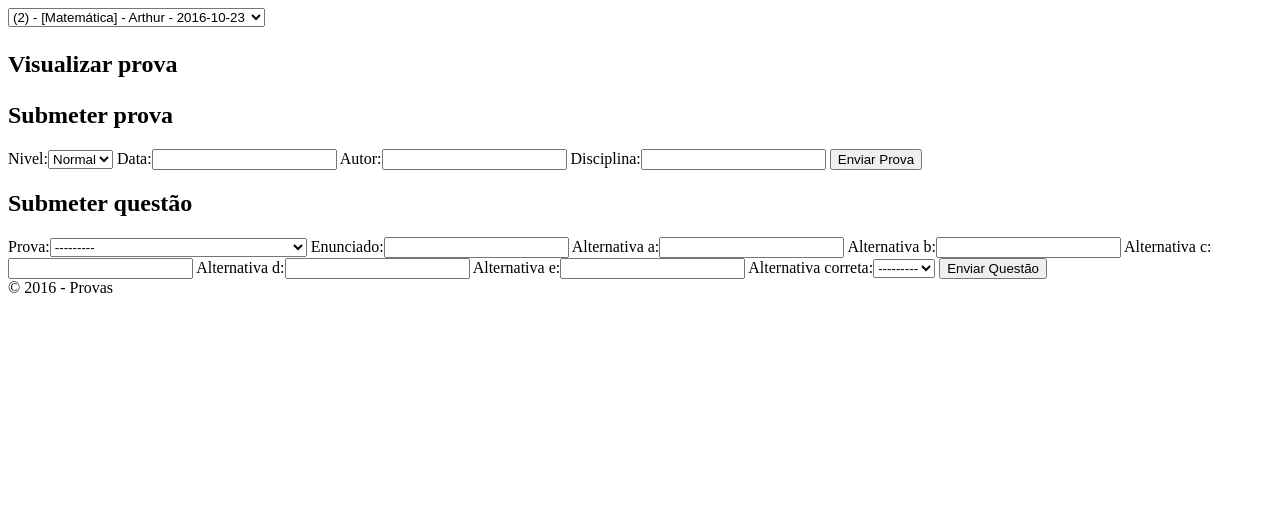
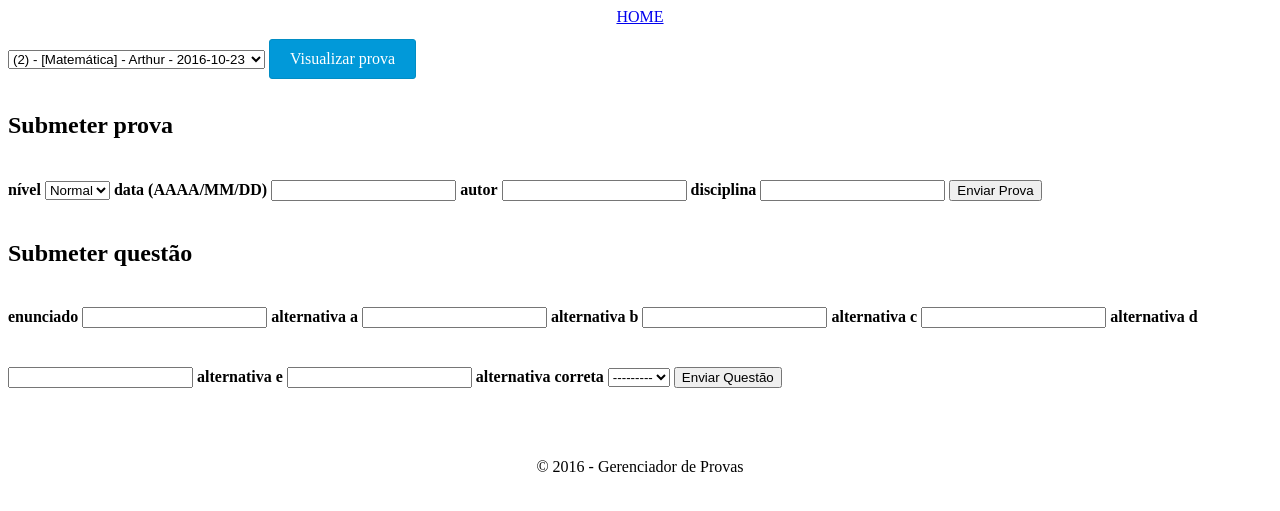
Before and after one commit to fsdude/pweb-3bim, a Django app: page /add in a window 1280 px wide. Shown: the top 511 px of the page. Run offline with Django 3.2, Linux system fonts and the light colour scheme; data comes from the database, SQL or seed files in the repository.

Commit message:
sem css mesmo

```diff
--- a/pweb/provas/static/css/style.css
+++ b/pweb/provas/static/css/style.css
@@ -0,0 +1,37 @@
+#navbar {
+	width: 100%;
+	text-align: center;
+}
+
+.footer {
+	padding-top: 50px;
+	text-align: center;
+}
+
+h2 {
+	text-align: left;
+}
+
+.form {
+	display: inline-block;
+}
+
+h4 {
+	display: inline-block;
+}
+
+#select_prova {
+	display: inline-block;
+}
+
+.button {
+  display: inline-block;
+  box-sizing: content-box;
+  cursor: pointer;
+  padding: 10px 20px;
+  border: 1px solid #018dc4;
+  border-radius: 3px;
+  font: normal 16px/normal "Times New Roman", Times, serif;
+  color: white;
+  background: #0199d9;
+}
--- a/pweb/provas/templates/provas/base.html
+++ b/pweb/provas/templates/provas/base.html
@@ -1,8 +1,11 @@
 <!DOCTYPE html>
 
 <html lang="pt-br">
+{% load static %}
 <head>
     <meta charset="UTF-8" />
+    <link rel="stylesheet" type="text/css" href="{% static 'css/style.css' %}">
+
     <title>{% block title %}{% endblock %}</title>
 
     <script type="text/javascript">
@@ -10,12 +13,16 @@
     </script>
 </head>
 <body>
+    <div id="navbar">
+        <a href="/add">HOME</a>
+    </div>
+
     <div class="content">
     {% block content %}{% endblock %}
     </div>
 
     <footer class="footer">
-        <span>&copy; 2016 - Provas</span>
+        <span>&copy; 2016 - Gerenciador de Provas</span>
     </footer>
 </body>
 </html>
--- a/pweb/provas/templates/provas/submeter.html
+++ b/pweb/provas/templates/provas/submeter.html
@@ -38,17 +38,38 @@
 				<option value="{{ prova.id }}">{{ prova }}</option>
 			{% endfor %}
 		</select>
-		<h2><p id="prova_search" value=1 onclick="redirect()">Visualizar prova</p></h2>
+		<h2 class="button" id="prova_search" value=1 onclick="redirect()">Visualizar prova</h2>
 
 		<h2>Submeter prova</h2>
-		<form action="{% url 'prova' %}" method="post">{% csrf_token %}
-		  {{ prova_form }}
+		<form class="form" action="{% url 'prova' %}" method="post">{% csrf_token %}
+		  <h4>nível</h4>
+		  {{ prova_form.nivel }}
+		  <h4>data (AAAA/MM/DD)</h4>
+		  {{ prova_form.data }}
+		  <h4>autor</h4>
+		  {{ prova_form.autor }}
+		  <h4>disciplina</h4>
+		  {{ prova_form.disciplina }}
 		  <input type="submit" value="Enviar Prova">
 		</form>
 
 		<h2>Submeter questão</h2>
-		<form action="{% url 'questao' %}" method="post">{% csrf_token %}
-		  {{ questao_form }}
+		<form class="form" action="{% url 'questao' %}" method="post">{% csrf_token %}
+			<h4>enunciado</h4>
+		  	{{ questao_form.enunciado }}
+		  	<h4>alternativa a</h4>
+		  	{{ questao_form.alternativa_a }}
+		  	<h4>alternativa b</h4>
+		  	{{ questao_form.alternativa_b }}
+		  	<h4>alternativa c</h4>
+		  	{{ questao_form.alternativa_c }}
+		  	<h4>alternativa d</h4>
+		  	{{ questao_form.alternativa_d }}
+		  	<h4>alternativa e</h4>
+		  	{{ questao_form.alternativa_e }}
+		  	<h4>alternativa correta</h4>
+		  	{{ questao_form.alternativa_correta }}
+
 		  <input type="submit" value="Enviar Questão">
 		</form>
 	{% endif %}
--- a/pweb/provas/templates/provas/visualizar_prova.html
+++ b/pweb/provas/templates/provas/visualizar_prova.html
@@ -27,5 +27,5 @@
 	{% endfor %}
 	</ol>
 
-	<h2><p onclick="redirect()">Responder prova</p></h2>
+	<h2 class="button" onclick="redirect()">Responder prova</h2>
 {% endblock %}
--- a/pweb/provas/views.py
+++ b/pweb/provas/views.py
@@ -36,6 +36,7 @@ class ResponderProvaFormView(TemplateView):
 		success = self.success
 		context = {
 			'provas': provas,
+			'questoes': questoes,
 			'acertos': acertos,
 			'total': total,
 			'success': success,
@@ -46,23 +47,24 @@ class ResponderProvaFormView(TemplateView):
 	def get(self, request, *args, **kwargs):
 		provas = Prova.objects.get(id=self.kwargs['id'])
 		self.questoes = provas.questao_set.all()
-		respostas_list   = []
-		questao_ids      = []
-		questao_ids_fake = []
-		alternativa_list = []
+		self.respostas_list   = []
+		self.questao_ids      = []
+		self.questao_ids_fake = []
+		self.alternativa_list = []
 		self.acertos          = 0
 		self.success          = False
 
 		for resposta in (0, (self.questoes.count()-1)):
-			questao_ids_fake.append(self.questoes.values_list('id')[resposta])
-			questao_ids.append(''.join(map(str, questao_ids_fake[resposta])))
+			self.questao_ids_fake.append(self.questoes.values_list('id')[resposta])
+			self.questao_ids.append(''.join(map(str, self.questao_ids_fake[resposta])))
 
 		for resposta in (1, self.questoes.count()):
-			x = questao_ids[resposta-1]
-			respostas_list.append(request.GET.get(str(x)))
+			x = self.questao_ids[resposta-1]
+			self.respostas_list.append(request.GET.get(str(x)))
 
 
-		self.questao_list = Questao.objects.filter(id__in=questao_ids)
+		self.questao_list = Questao.objects.filter(id__in=self.questao_ids)
+		# self.questao = Questao.objects.filter(id=self.questao_list[x].id)
 
 		for x in (0, (self.questoes.count() - 1)):
 			alt_list = [
@@ -72,14 +74,13 @@ class ResponderProvaFormView(TemplateView):
 				(self.questao_list[x].alternativa_d),
 				(self.questao_list[x].alternativa_e)
 			]
-			alternativa_list.append(alt_list)
+			self.alternativa_list.append(alt_list)
 
 		for resposta in (1, self.questoes.count()):
-			if respostas_list[resposta-1] == alternativa_list[resposta-1][self.questao_list[resposta-1].alternativa_correta-1]:
+			if self.respostas_list[resposta-1] == self.alternativa_list[resposta-1][self.questao_list[resposta-1].alternativa_correta-1]:
 				self.acertos += 1
 				self.success = True
-			elif respostas_list[resposta-1] is None:
-				print (respostas_list[resposta-1])
+			elif self.respostas_list[resposta-1] is None:
 				self.success = False
 			else:
 				self.success = True
```
